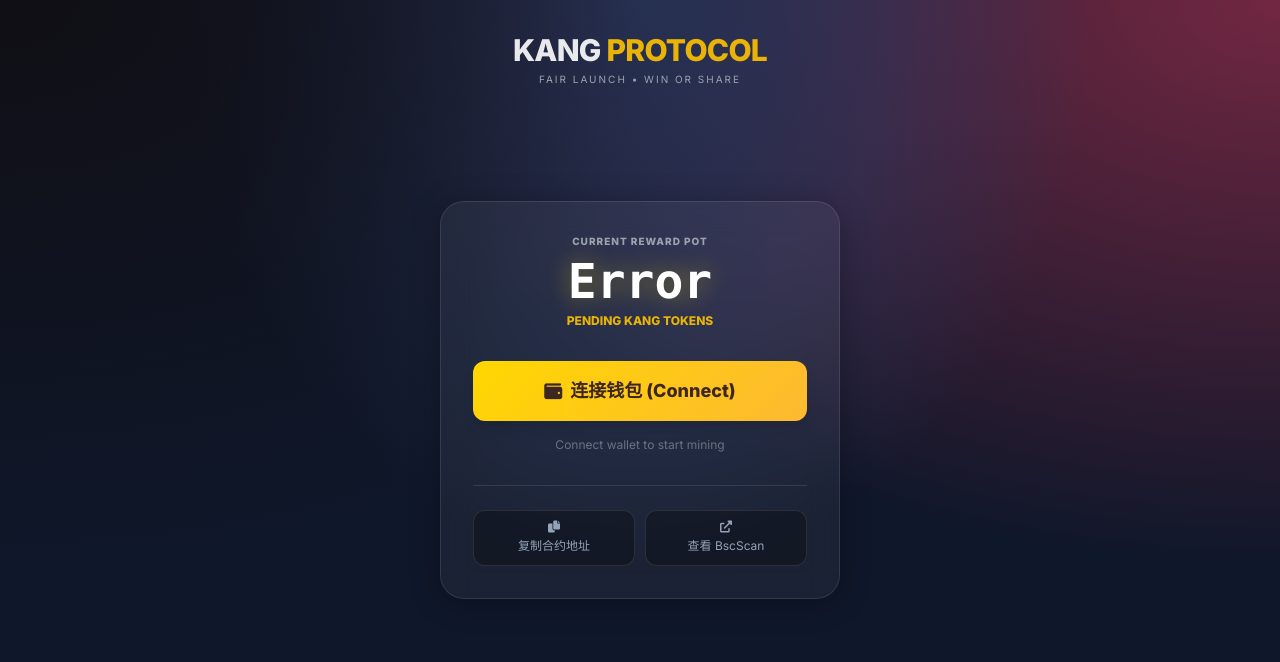
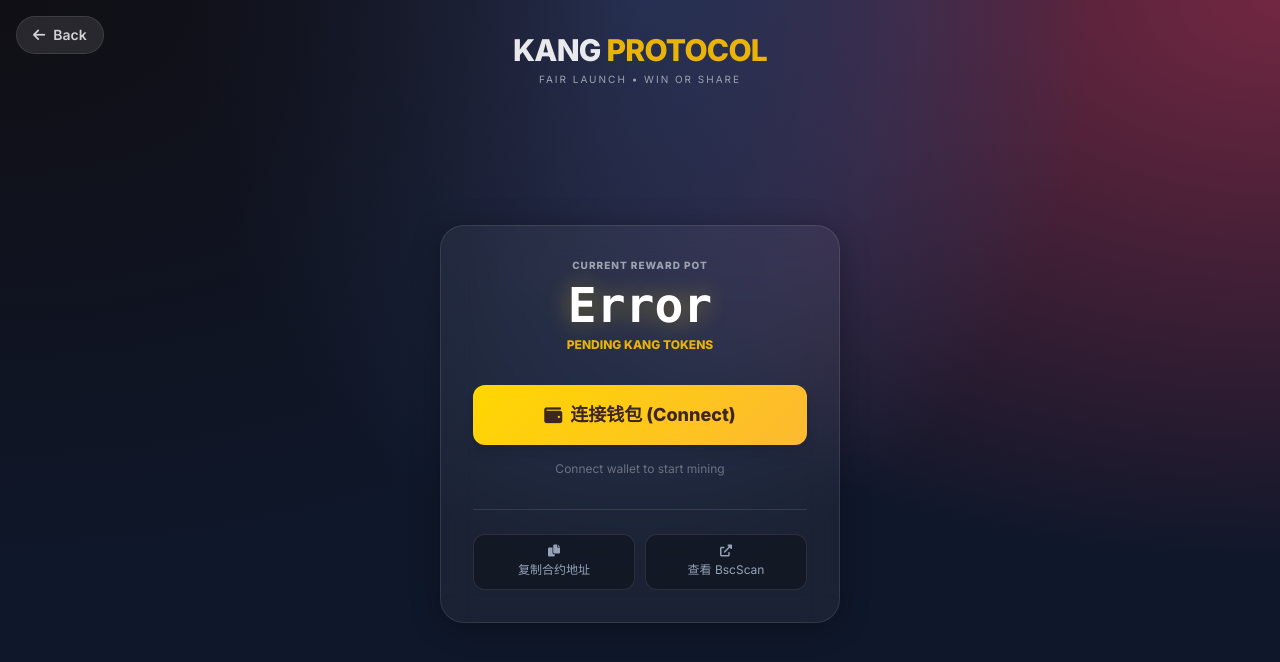
Before and after one commit to phanthuanhfx60070-kang/kang, a plain HTML site: page KANG/index.html in a window 1280 px wide. Drawn offline with nearby package versions, Linux system fonts and the light colour scheme.

Commit message:
Update index.html

```diff
--- a/KANG/index.html
+++ b/KANG/index.html
@@ -27,6 +27,7 @@
             align-items: center;
             justify-content: center;
             padding: 1rem;
+            position: relative; /* 确保返回按钮绝对定位是相对于body */
         }
         .glass-card {
             background: rgba(255, 255, 255, 0.05);
@@ -69,14 +70,17 @@
 </head>
 <body>
 
+    <a href="../index.html" class="absolute top-4 left-4 z-50 flex items-center gap-2 px-4 py-2 rounded-full bg-white/10 hover:bg-white/20 border border-white/10 text-sm font-semibold text-white/80 transition-all backdrop-blur-md">
+        <i class="fas fa-arrow-left"></i>
+        <span>Back</span>
+    </a>
+
     <div class="absolute top-8 w-full text-center z-0">
         <h1 class="text-3xl font-extrabold tracking-tight text-white/90">KANG <span class="text-yellow-500">PROTOCOL</span></h1>
         <p class="text-[10px] text-gray-400 mt-1 tracking-[0.2em] uppercase">Fair Launch • Win or Share</p>
     </div>
 
-    <div class="glass-card fade-in">
-
-        <div class="text-center mb-8">
+    <div class="glass-card fade-in mt-12"> <div class="text-center mb-8">
             <div class="text-[10px] font-bold text-gray-400 uppercase tracking-widest mb-2">Current Reward Pot</div>
             <div class="relative">
                 <div id="potValue" class="text-5xl font-black text-white pot-glow font-mono">LOADING</div>
```
